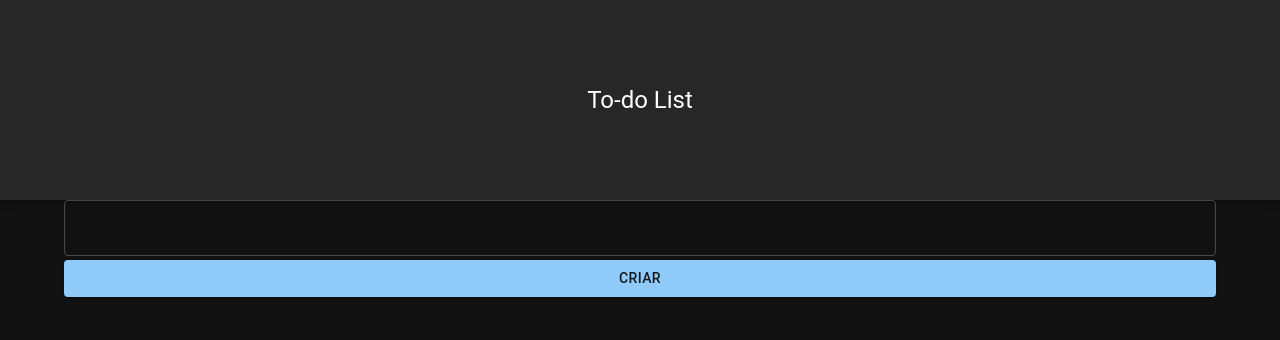
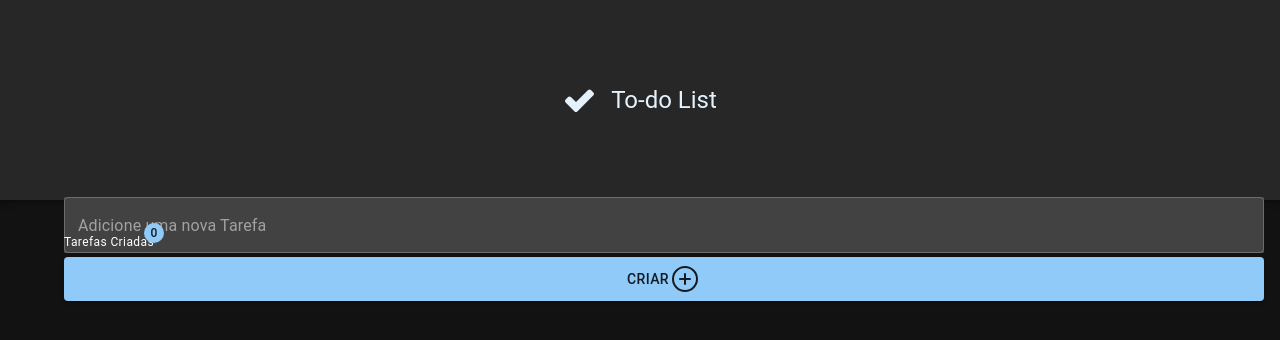
Before and after one commit to oFerrari/APP_To-do_List, a React (Vite) app: page / in a window 1280 px wide. Shown: the top 340 px of the page. Built offline with nearby package versions, Linux system fonts and the light colour scheme.

Commit message:
🚀 Estruturando Layout

```diff
--- a/package.json
+++ b/package.json
@@ -13,6 +13,7 @@
     "@emotion/react": "^11.10.8",
     "@emotion/styled": "^11.10.8",
     "@mui/material": "^5.12.3",
+    "@phosphor-icons/react": "^2.0.9",
     "react": "^18.2.0",
     "react-dom": "^18.2.0"
   },
--- a/src/pages/Home/index.tsx
+++ b/src/pages/Home/index.tsx
@@ -1,4 +1,5 @@
-import { AppBar, Button, Container, Grid, TextField, Toolbar, Typography, useTheme } from "@mui/material";
+import { AppBar, Badge, Button, Container, Grid, TextField, ThemeProvider, Toolbar, Typography, colors, useTheme } from "@mui/material";
+import { CheckFat, PlusCircle } from "@phosphor-icons/react";
 
 export function Home() {
 
@@ -15,18 +16,45 @@ export function Home() {
                         minHeight: 200,
                     }
                 }}>
-                <Typography variant="h5" component="h1">To-do List</Typography>
+                <Typography variant="h5" component="h1" sx={{
+                    display:'flex',
+                    alignItems:'center',
+                    gap:useTheme().spacing(2),
+                    color:useTheme().palette.primary.light
+                }}> <CheckFat size={32} weight="fill" /> To-do List</Typography>
                 </Toolbar>
             </AppBar>
             <main>
-                <Container>
-                    <Grid container spacing={useTheme().spacing(0.5)}>
+                <Container sx={{
+                    position:'relative',
+                }}>
+                    <Grid container spacing={useTheme().spacing(0.5)} sx={{
+                        position:'absolute',
+                        top:'-28px'
+                    }}>
                         <Grid item xl={10} sm={12}>
-                            <TextField name="task" fullWidth />
+                            <TextField placeholder="Adicione uma nova Tarefa" name="task" fullWidth sx={{
+                                backgroundColor:colors.grey[800]
+                            }}/>
                         </Grid>
                         <Grid item xl={2} sm={12}>
-                            <Button variant="contained" fullWidth >Criar</Button>
+                            <Button variant="contained" fullWidth sx={{
+                                height:'100%'
+                            }}><span>Criar</span><PlusCircle size={32} /></Button>
                         </Grid>
+                    </Grid>
+                    <Grid container spacing={useTheme().spacing(1)} sx={{
+                        marginTop:'25px'
+                    }}>
+                            <Grid item>
+                                <Typography variant="caption" sx={{
+                                    display:'flex',
+                                    alignItems:'center',
+                                    gap:useTheme().spacing(3)
+                                }}>
+                                  <Badge color="primary" badgeContent={0} showZero> <span>Tarefas Criadas</span> </Badge>
+                                </Typography>
+                            </Grid>
                     </Grid>
                 </Container>
             </main>
```
Also changed, not shown: 1 other file (tests, documents, lock files or other folders).
